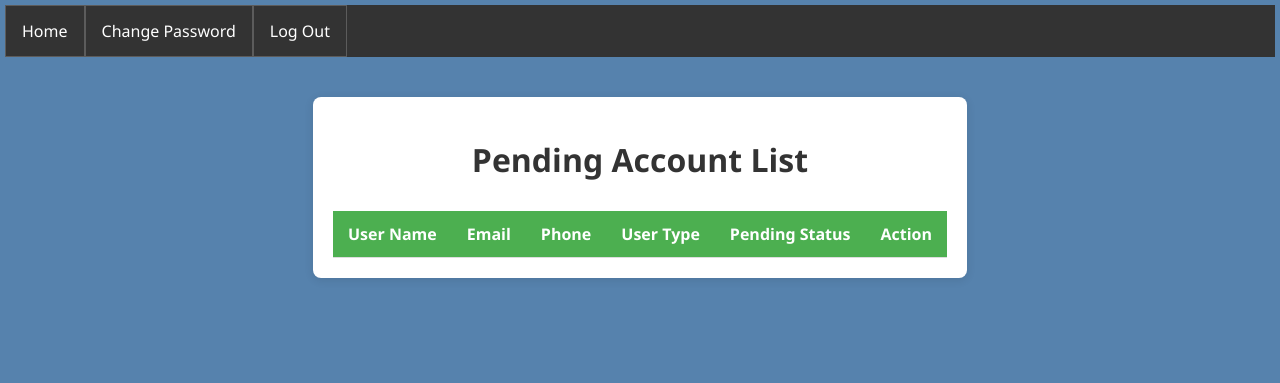
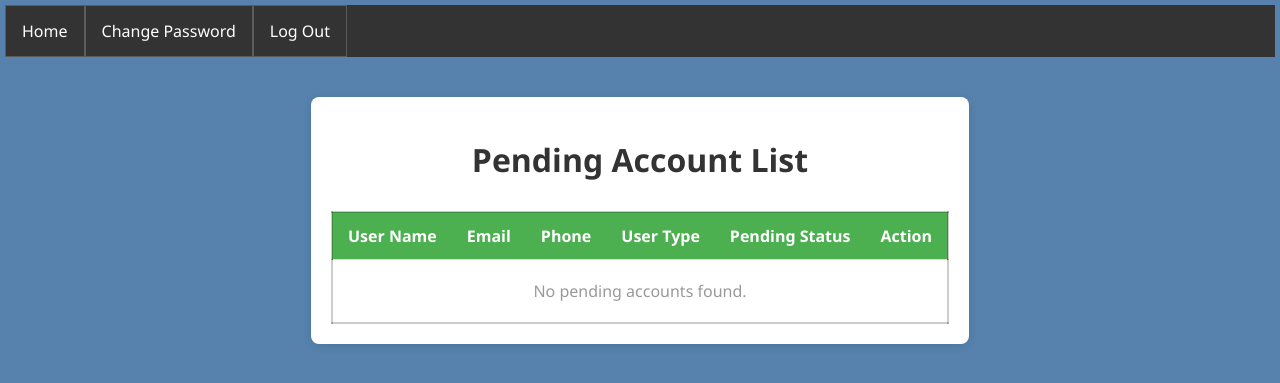
Before and after one commit to skhalidmahmud/Job-Portal_Django, a Django app: page /pendingAccount/ in a window 1280 px wide. Shown: the top 383 px of the page. Run offline with Django 5.2, Linux system fonts and the light colour scheme; a user stored in the database is signed in; lists and menus that the app fills with data are empty.

Commit message:
Solve empty data table essues

```diff
--- a/job_portal_project/users_auth_app/templates/pendingAccount.html
+++ b/job_portal_project/users_auth_app/templates/pendingAccount.html
@@ -21,6 +21,7 @@
     table {
         width: 100%;
         border-collapse: collapse;
+        border: 2px solid rgba(0, 0, 0, 0.2);
     }
 
     th {
@@ -59,7 +60,7 @@
             <th>Pending Status</th>
             <th>Action</th>
         </tr>
-
+        {% if data %}
             {% for i in data %}
             <tr>
                 <td>{{ i.username }}</td>
@@ -73,6 +74,11 @@
                 </td>
             </tr>
             {% endfor %}
+        {% else %}
+            <tr>
+                <td colspan="6" class="no-tasks">No pending accounts found.</td>
+            </tr>
+        {% endif %}
     </table>
 </div>
 
```
Also changed, not shown: job_portal_project/db.sqlite3. Lines whose indentation alone changed are shown as unchanged.
